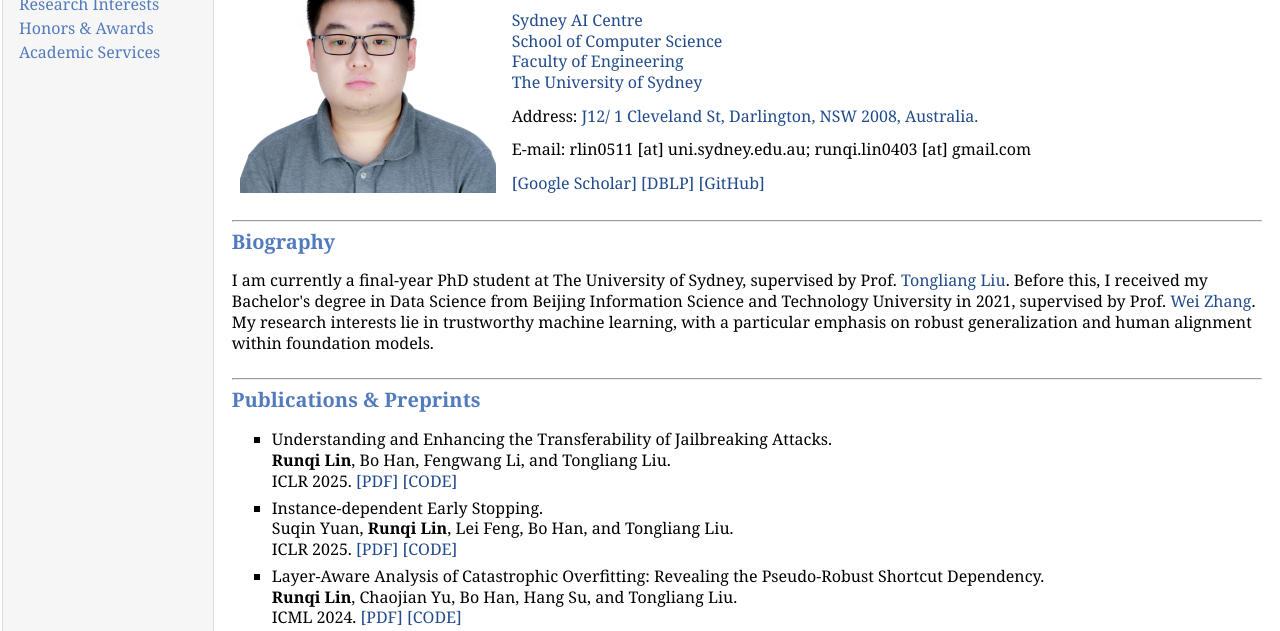
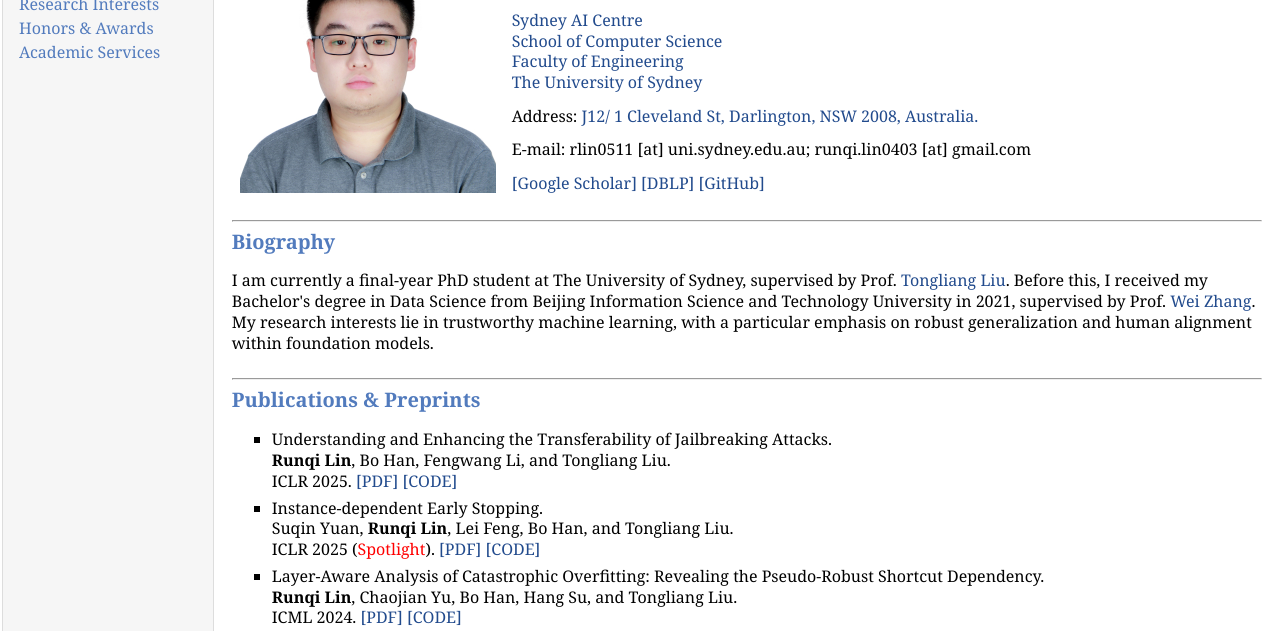
Before and after one commit to RunqiLin/RunqiLin.github.io, a plain HTML site: page index.html in a window 1280 px wide. Shown: the part 148-779 px from the top of the page. Drawn offline with Linux system fonts and the light colour scheme.

Commit message:
Update index.html

```diff
--- a/index.html
+++ b/index.html
@@ -68,7 +68,7 @@
             <li><p>
                 Instance-dependent Early Stopping.<br>
                 Suqin Yuan, <b>Runqi Lin</b>, Lei Feng, Bo Han, and Tongliang Liu.<br>
-                ICLR 2025. <a href="https://openreview.net/pdf?id=P42DbV2nuV">[PDF]</a> <a href="https://github.com/tmllab/2025_ICLR_IES">[CODE]</a>
+                ICLR 2025 (<span style="color: red;">Spotlight</span>). <a href="https://openreview.net/pdf?id=P42DbV2nuV">[PDF]</a> <a href="https://github.com/tmllab/2025_ICLR_IES">[CODE]</a>
             </p></li>
             <li><p>
                 Layer-Aware Analysis of Catastrophic Overfitting: Revealing the Pseudo-Robust Shortcut Dependency.<br>
```
